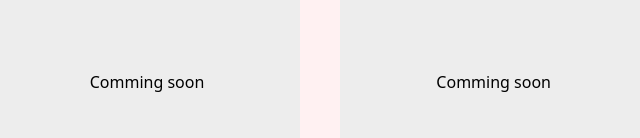
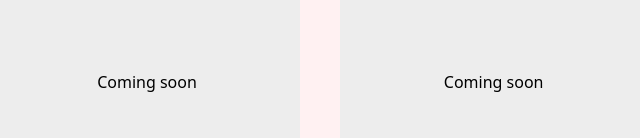
Before and after one commit to TFS-Studio-Lab/TFS-Studio, a plain HTML site: page token site/token site/index.html in a window 1280 px wide. Shown: the part 662-800 px from the top of the page, 493-1133 px from the left. Drawn offline with nearby package versions, Linux system fonts and the light colour scheme.

Commit message:
coming soon

```diff
--- a/token site/token site/index.html
+++ b/token site/token site/index.html
@@ -31,13 +31,13 @@
                     <div class="collection__block flex  flex-col items-center text-center md:w-1/3 w-full mx-10 md:mt-0 mt-4">
                         <h3 class="mb-3 italic text-4xl font-sans text-[#494d5d]">Collection 2</h3>
                         <div class="bg-[#ededed]  rounded-2xl min-w-full md:min-h-[89%] flex justify-center items-center py-32">
-                           <p>Comming soon</p>
+                           <p>Coming soon</p>
                         </div>
                     </div>
                     <div class="collection__block flex  flex-col items-center text-center md:w-1/3 w-full md:mt-0 mt-4">
                         <h3 class="mb-3 italic text-4xl font-sans text-[#494d5d]">Collection 3</h3>
                         <div class="bg-[#ededed]  rounded-2xl min-w-full md:min-h-[89%] flex justify-center items-center py-32">
-                           <p>Comming soon</p>
+                           <p>Coming soon</p>
                         </div>
                     </div>
                 </div>
```
